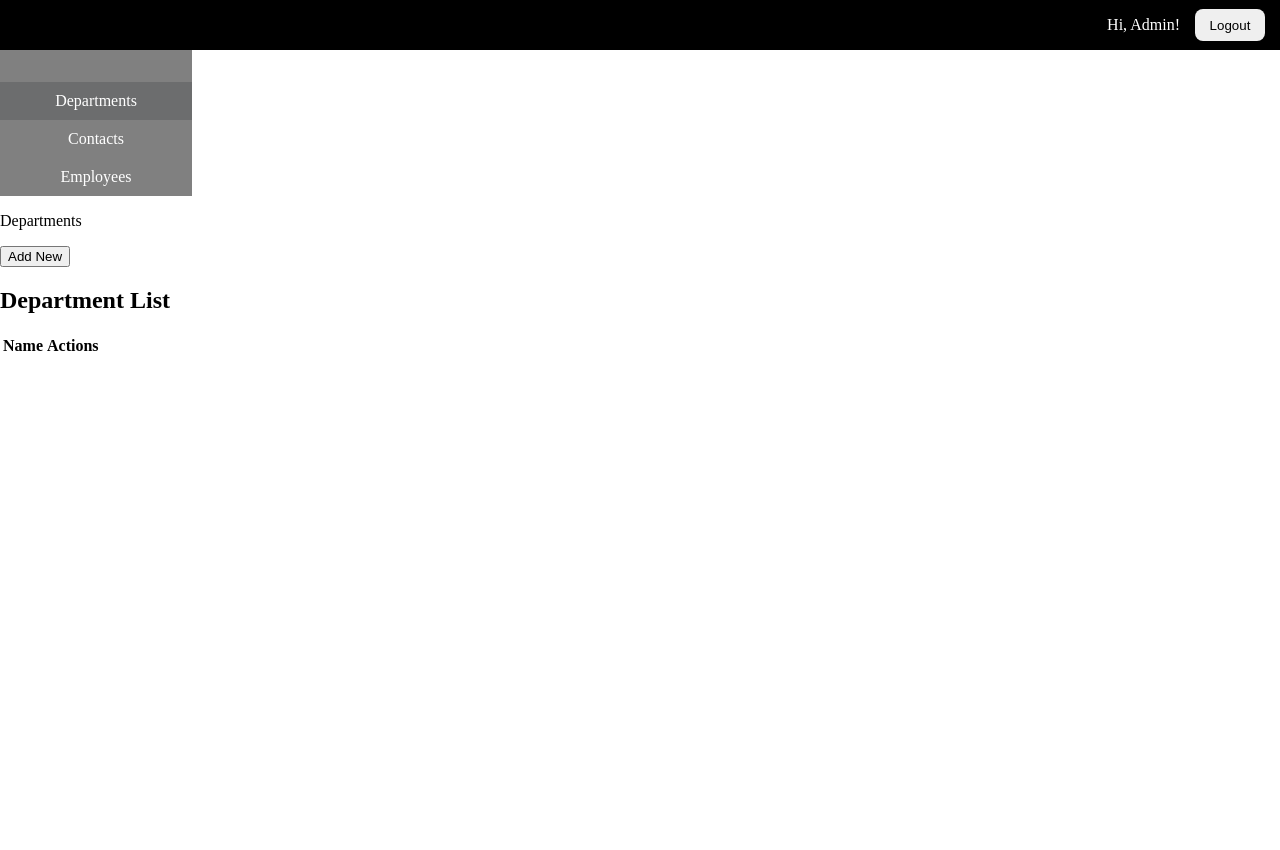
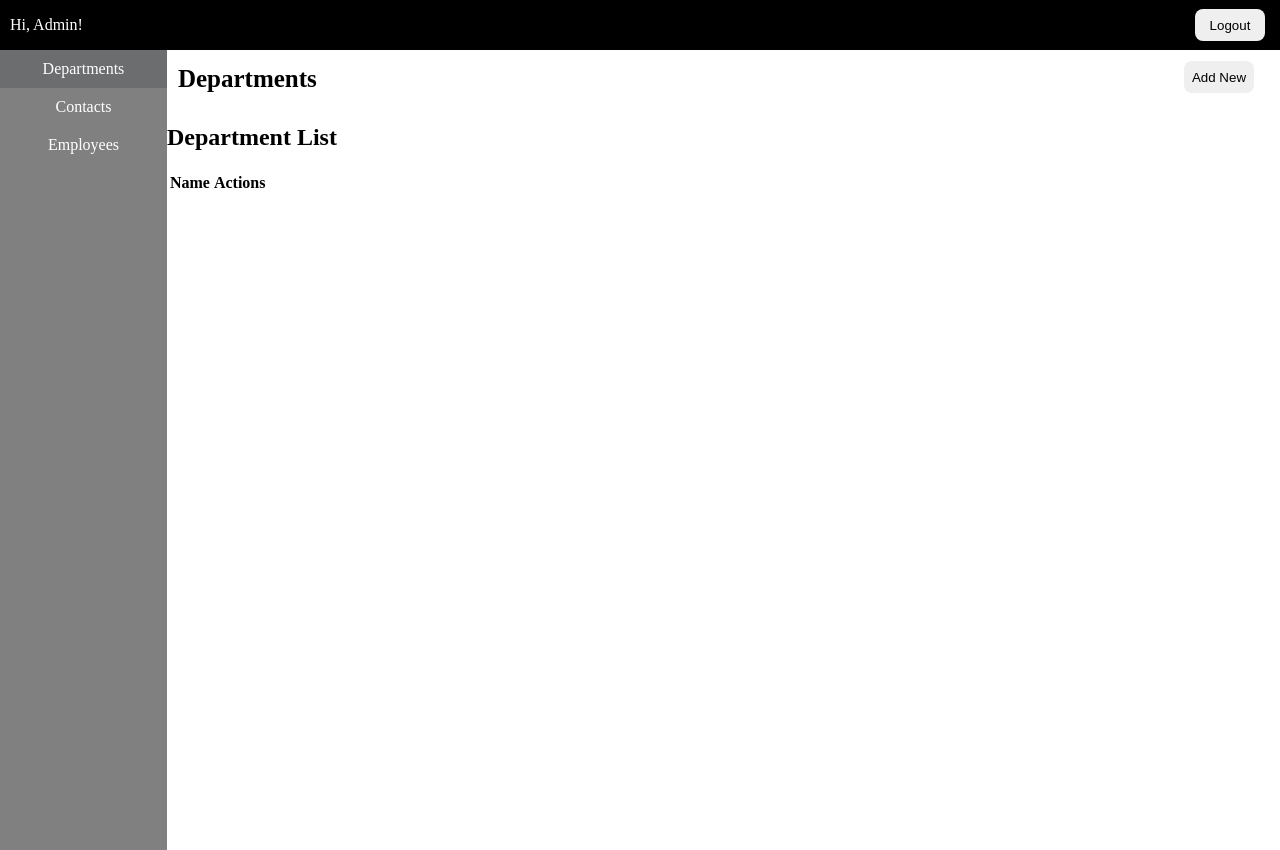
Before and after one commit to hothanhtuan1209/python-training, a Django app: page /departments in a window 1280 px wide. Before the commit the page ends 351 px from the top, so only its background shows below. Run offline with Django 4.2, Linux system fonts and the light colour scheme; a user stored in the database is signed in; lists and menus that the app fills with data are empty.

Commit message:
Update css for page-bar to show name page and button add new

```diff
--- a/django/manager_employees/static/css/navigator.css
+++ b/django/manager_employees/static/css/navigator.css
@@ -1,15 +1,15 @@
 html,
-body {
+body,
+ul {
   height: 100%;
   margin: 0;
+  padding: 0;
 }
 
 .sidebar {
   background-color: grey;
-    padding: 16px 0 0;
-    height: 100%;
+  height: 100vh;
   width: 15%;
-    z-index: 600;
 }
 
 .sidebar-list {
@@ -17,6 +17,7 @@
   display: flex;
   flex-direction: column;
   align-items: center;
+  margin: 0;
 }
 
 .sidebar-item {
@@ -31,15 +32,17 @@
   margin-bottom: 20px;
 }
 
-.header{
+.header {
   background-color: black;
   display: flex;
+  flex-direction: column;
   justify-content: flex-end;
 }
 
-.header-wrapper{
+.header-wrapper {
   display: flex;
   align-items: center;
+  justify-content: space-between;
 }
 
 .header-button {
@@ -50,8 +53,9 @@
   margin: 0 15px;
 }
 
-.header-notify{
-    color: white
+.header-notify {
+  color: white;
+  padding: 0 10px;
 }
 
 .sidebar-item.active {
@@ -62,6 +66,37 @@
   text-align: center;
 }
 
-ul{
-    padding: 0;
+.page-bar {
+  display: flex;
+  justify-content: space-between;
+  align-items: center;
+  background-color: white;
+  align-items: flex-end;
+  padding: 11px;
 }
+
+.page-name {
+  color: black;
+}
+
+.add-button {
+  border-radius: 8px;
+  width: 70px;
+  height: 32px;
+  border: none;
+  margin: 0 15px;
+}
+
+.page-name {
+  font-size: 25px;
+  font-weight: 700;
+  margin: 0;
+}
+
+.container-page {
+  display: flex
+}
+
+.content {
+    width: 100%;
+}
```
Lines whose indentation alone changed are shown as unchanged.
